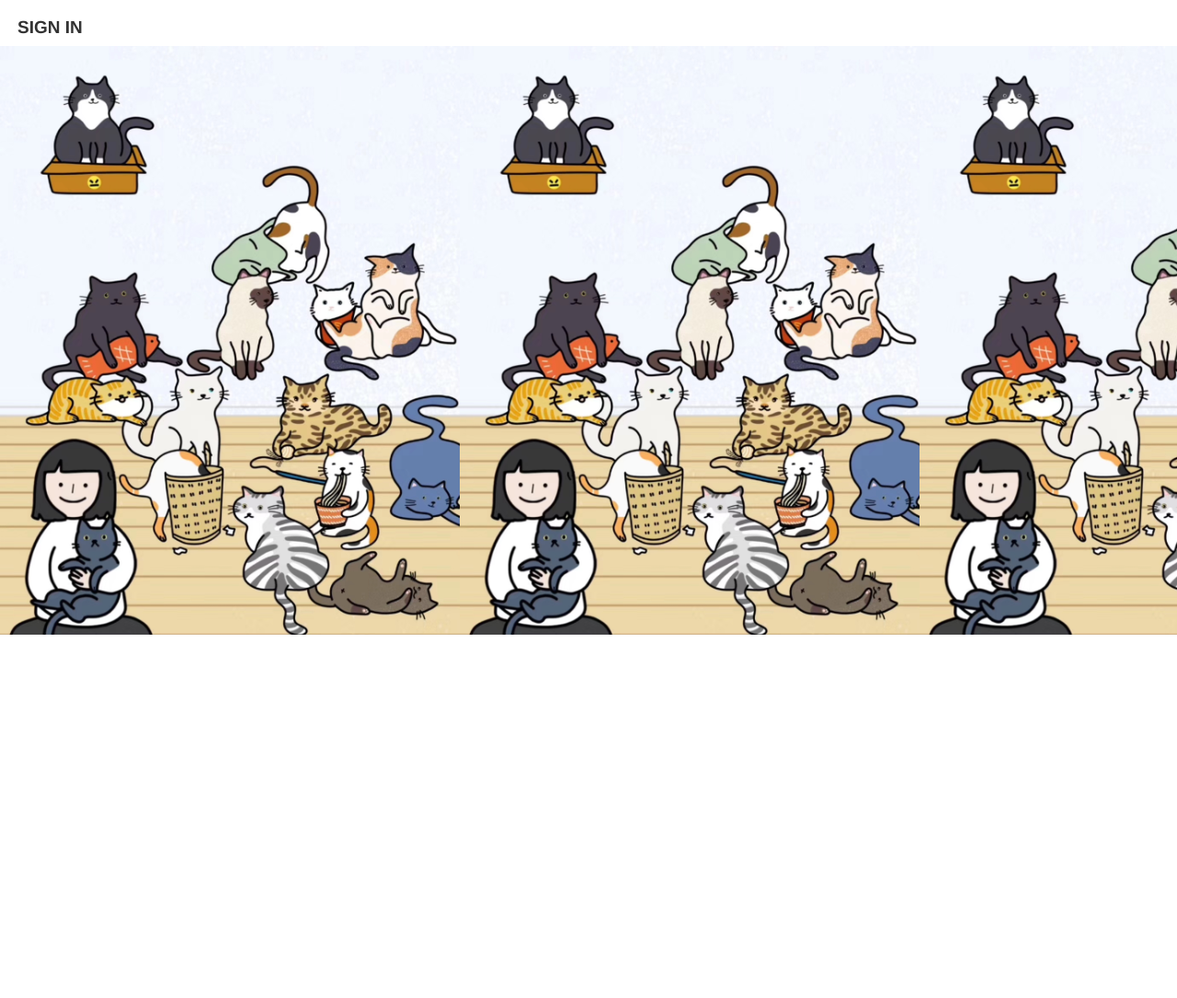
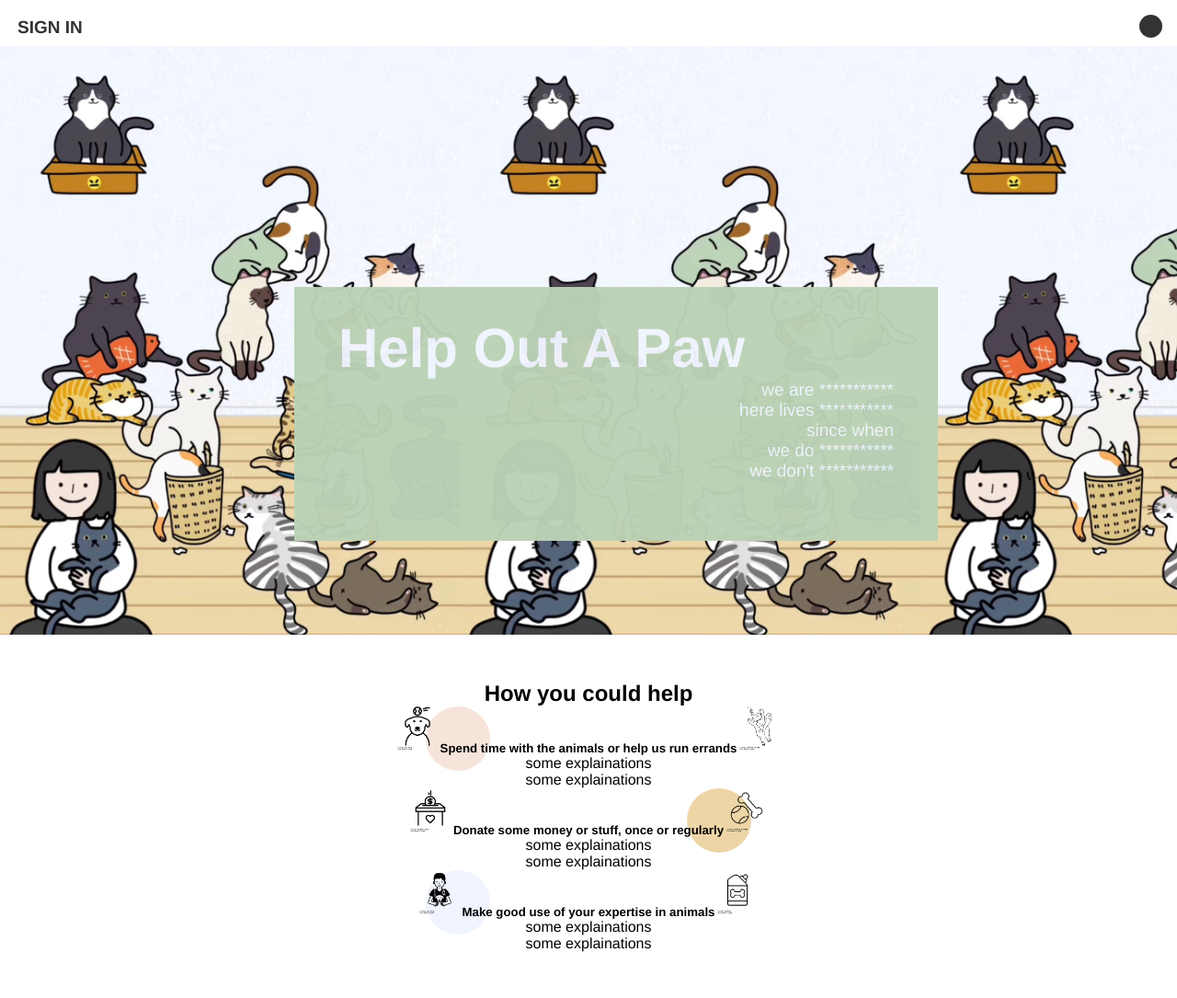
Before and after one commit to KarolineMJ/HOAP-no-react, a website: page index.html in a window 1280 px wide. Shown: the whole page at 92% size. Before the commit the page ends 800 px from the top, so only its background shows below. Drawn offline with Linux system fonts and the light colour scheme.

Commit message:
added: styling in #whoAreWe and #howYouHelp

```diff
--- a/index.html
+++ b/index.html
@@ -40,9 +40,55 @@
     </section>
     <section id="notificationPanel">
       <div id="logo"></div>
+      <div id="notifications">
+        <ul>
+          <li>1</li>
+          <li>2</li>
+          <li>3</li>
+          <li>4</li>
+          <li>5</li>
+          <li>6</li>
+          <li>7</li>
+          <li>8</li>
+          <li>9</li>
+          <li>10</li>
+          <li>11</li>
+        </ul>
+      </div>
     </section>
-    <section id="whoAreWe" class="forNewUser"></section>
-    <section id="howYouHelp" class="forNewUser"></section>
+    <section id="whoAreWe" class="forNewUser">
+      <div class="intro">
+        <h1>Help Out A Paw</h1>
+        <p>we are ***********</p>
+        <p>here lives ***********</p>
+        <p>since when</p>
+        <p>we do ***********</p>
+        <p>we don't ***********</p>
+      </div>
+    </section>
+    <section id="howYouHelp" class="forNewUser">
+        <h1>How you could help</h1>
+        <div class="explain">
+          <div>
+              <div class="colorCode left color1"></div>
+              <h5><img class="icon" src="assets/icon1.png" alt="icon">Spend time with the animals or help us run errands<img class="icon" src="assets/icon2.png" alt="icon"></h5>
+              <p>some explainations</p>
+              <p>some explainations</p>
+          </div>
+          <div>
+              <div class="colorCode right color2"></div>
+              <h5><img class="icon" src="assets/icon3.png" alt="icon">Donate some money or stuff, once or regularly<img class="icon" src="assets/icon4.png" alt="icon"></h5>
+              <p>some explainations</p>
+              <p>some explainations</p>
+          </div>
+          <div>
+              <div class="colorCode left color3"></div>
+              <h5><img class="icon" src="assets/icon5.png" alt="icon">Make good use of your expertise in animals<img class="icon" src="assets/icon6.png" alt="icon"></h5>
+              <p>some explainations</p>
+              <p>some explainations</p>
+          </div>
+        </div>
+    </section>
     <section id="callToAction" class="forNewUser"></section>
     <section id="admin" class="hide">
       <div id="dashboard">dashboard</div>
--- a/sass/style.scss
+++ b/sass/style.scss
@@ -2,6 +2,11 @@
        general things
 -----------------------*/
 $font: helvetica;
+$color-light-grey: hsla(222%, 100%, 97%, 1);
+$color-light-yellow: hsla(40%, 67%, 79%, 1);
+$color-light-pink: hsla(22%, 60%, 91%, 1);
+$color-dark-grey: hsla(260%, 6%, 30%, 1);
+$color-light-green: hsla(109%, 24%, 77%, 1);
 
 * {
   margin: 0;
@@ -85,6 +90,34 @@ body {
 /* -----------------------
         #notificationPanel
 ------------------------*/
+#notificationPanel {
+  position: fixed;
+  right: 0;
+  top: 0;
+  height: 50px;
+  width: 50%;
+  overflow: hidden;
+  z-index: 2;
+  text-align: right;
+  padding: 1em;
+  #logo {
+    display: inline-block;
+    height: 25px;
+    width: 25px;
+    border-radius: 50%;
+    background: #333;
+    position: absolute;
+    right: 1em;
+    cursor: pointer;
+  }
+  #notifications {
+    position: relative;
+    top: 50px;
+  }
+  &.expand {
+    overflow: visible;
+  }
+}
 
 /* -----------------------
         #whoAreWe
@@ -94,6 +127,27 @@ body {
   background-image: url("/assets/cats.jpg");
   background-size: contain;
   background-repeat: repeat-x;
+  position: relative;
+  .intro {
+    height: 43%;
+    width: 50%;
+    min-width: 700px; /* temp solution */
+    background: $color-light-green;
+    opacity: 0.97;
+    position: relative;
+    left: 25%;
+    top: 41%;
+    padding: 2em 3em;
+    h1 {
+      font-size: 60px;
+      color: $color-light-grey;
+    }
+    p {
+      text-align: right;
+      font-size: 19px;
+      color: $color-light-grey;
+    }
+  }
   &.hide {
     display: none;
   }
@@ -102,7 +156,37 @@ body {
 /* -----------------------
         #howYouHelp
 ------------------------*/
-
+#howYouHelp {
+  padding: 50px;
+  text-align: center;
+  img.icon {
+    width: 50px;
+  }
+  & > div {
+    position: relative;
+    .colorCode {
+      height: 70px;
+      width: 70px;
+      border-radius: 50%;
+      position: absolute;
+    }
+    .left {
+      left: 35%;
+    }
+    .right {
+      right: 35%;
+    }
+    .color1 {
+      background: $color-light-pink;
+    }
+    .color2 {
+      background: $color-light-yellow;
+    }
+    .color3 {
+      background: $color-light-grey;
+    }
+  }
+}
 /* -----------------------
         #callToAction
 ------------------------*/
```
Also changed, not shown: assets/icon1.png (added), assets/icon2.png (added), assets/icon3.png (added), assets/icon4.png (added), assets/icon5.png (added), assets/icon6.png (added), css/style.css.
